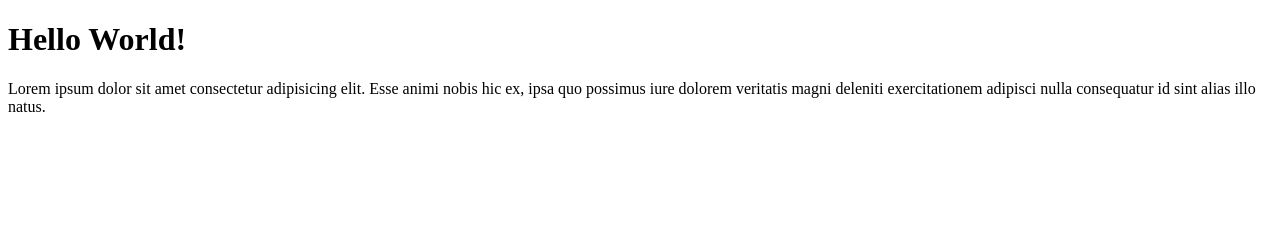
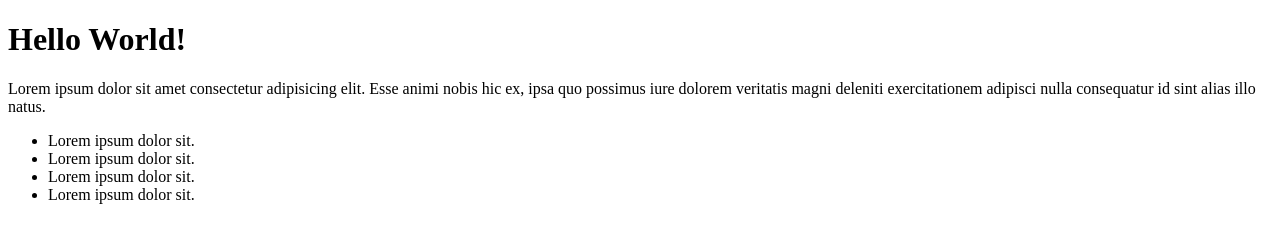
Before and after one commit to Weeds31/git-test, a plain HTML site: page index.html in a window 1280 px wide. Drawn offline with Linux system fonts and the light colour scheme.

Commit message:
menambah list pada index.html

```diff
--- a/index.html
+++ b/index.html
@@ -9,5 +9,11 @@
 <body>
     <h1>Hello World!</h1>
     <p>Lorem ipsum dolor sit amet consectetur adipisicing elit. Esse animi nobis hic ex, ipsa quo possimus iure dolorem veritatis magni deleniti exercitationem adipisci nulla consequatur id sint alias illo natus.</p>
+    <ul>
+        <li>Lorem ipsum dolor sit.</li>
+        <li>Lorem ipsum dolor sit.</li>
+        <li>Lorem ipsum dolor sit.</li>
+        <li>Lorem ipsum dolor sit.</li>
+    </ul>
 </body>
 </html>
```
